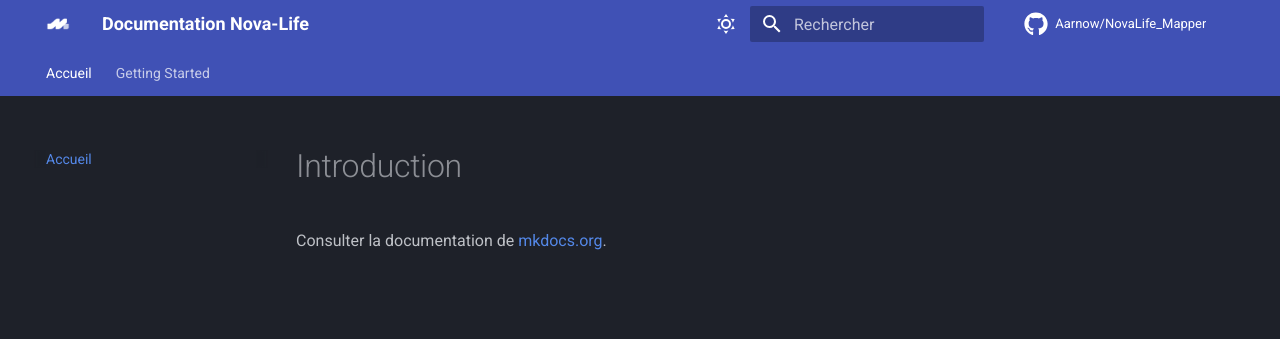
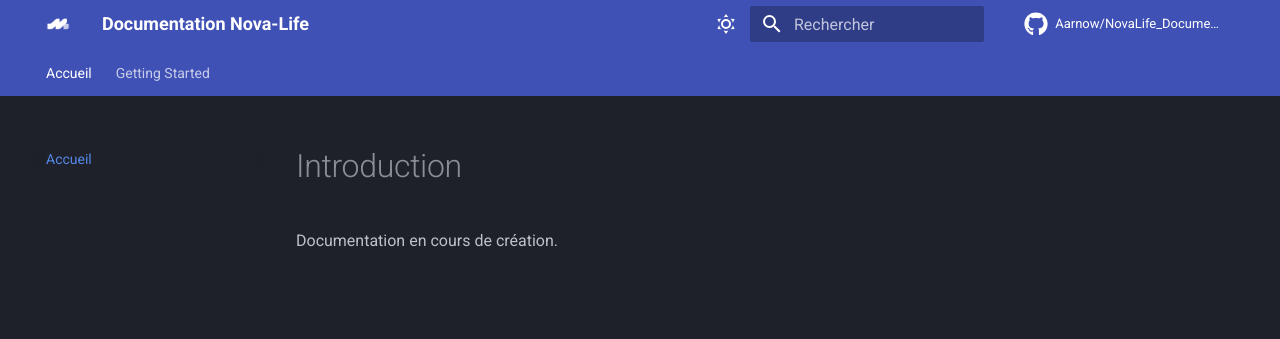
Before and after one commit to Aarnow/NovaLife_Documentation, an MkDocs documentation site: the page built from docs/index.md, in a window 1280 px wide. Shown: the top 339 px of the page. Built offline with MkDocs 1.6.1 and Material for MkDocs 9.7.7, drawn with Linux system fonts in a browser that asks for light colours; comment, search, counter and statistics services are not loaded; the version menu is left out.

Commit message:
ajout du repo + versionning

```diff
--- a/docs/index.md
+++ b/docs/index.md
@@ -1,3 +1,3 @@
 # Introduction
 
-Consulter la documentation de [mkdocs.org](https://www.mkdocs.org).
+Documentation en cours de création.
--- a/mkdocs.yml
+++ b/mkdocs.yml
@@ -1,7 +1,7 @@
 site_name: Documentation Nova-Life
-site_url: https://sitename.example
-repo_name: Aarnow/NovaLife_Mapper
-repo_url: https://github.com/Aarnow/NovaLife_Mapper
+site_url: https://aarnow.github.io/NovaLife_Documentation/
+repo_name: Aarnow/NovaLife_Documentation
+repo_url: https://github.com/Aarnow/NovaLife_Documentation
 theme:
   language: fr
   name: material
@@ -68,6 +68,8 @@
       link: https://discord.gg/8j2suEE9Mf
   tags:
     UIPanel: ui-panel
+  version:
+    provider: mike
 
 plugins:
   - tags
```
